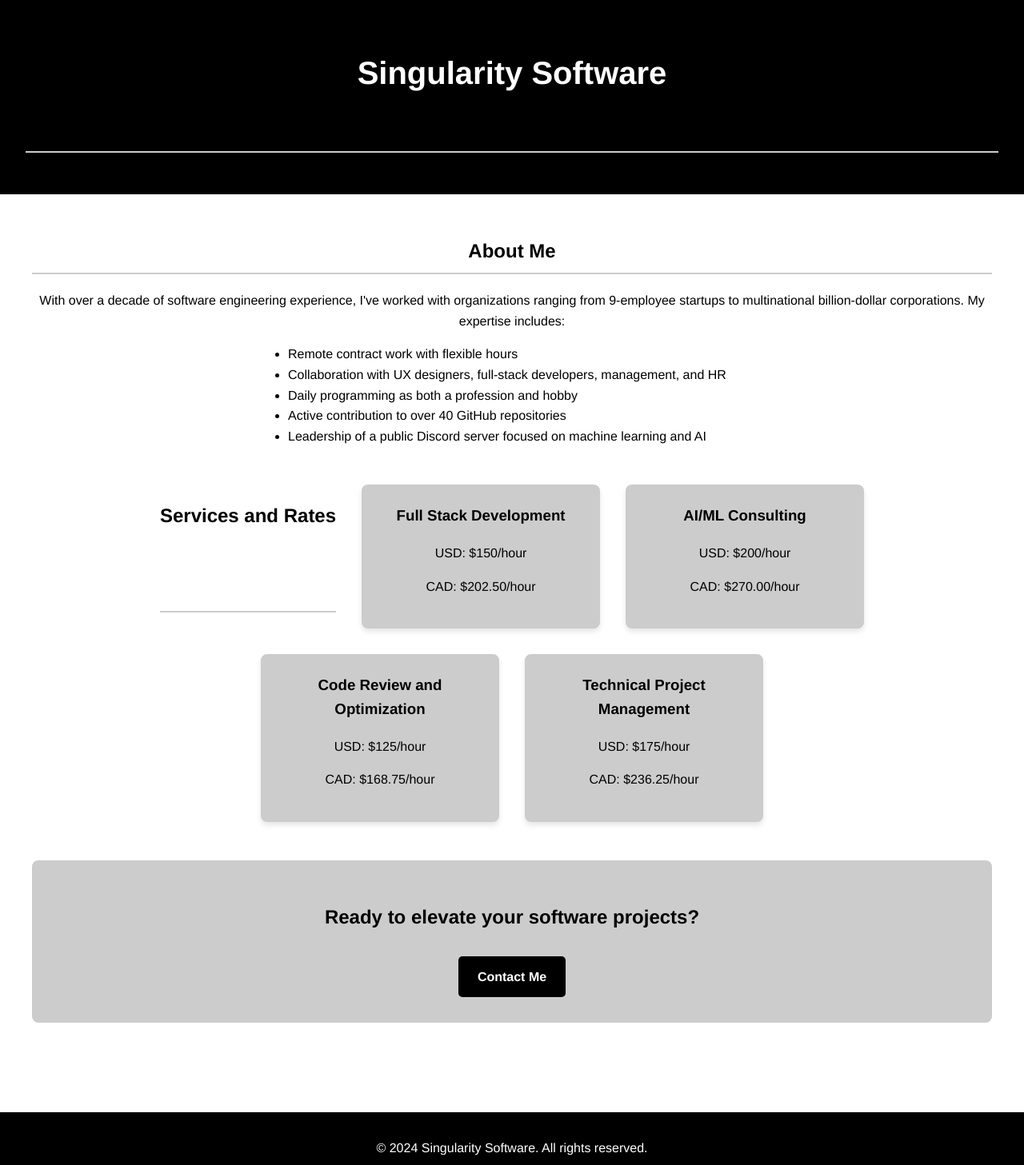
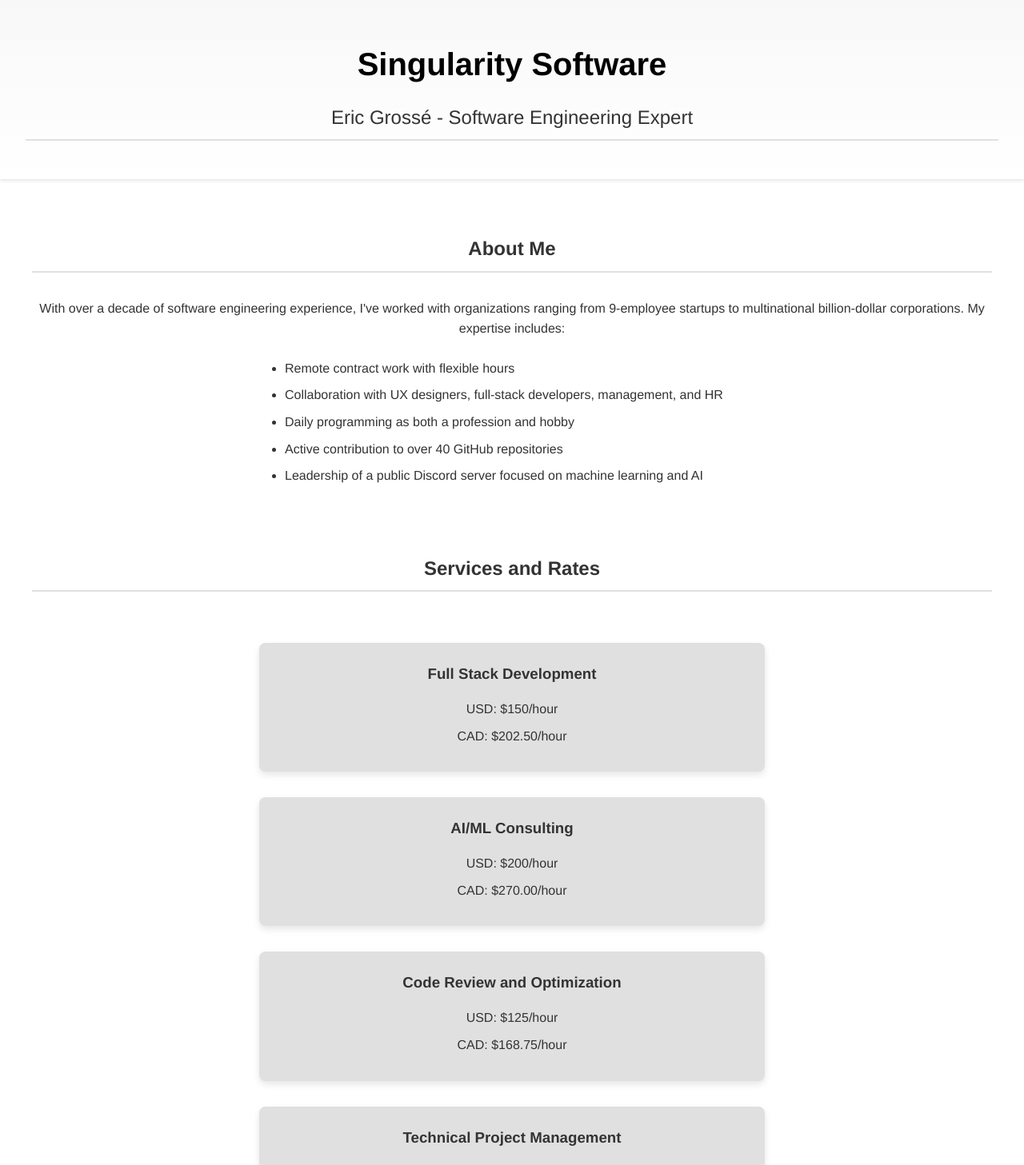
Before and after one commit to ericgrosse/singularity-software-site, a React (Create React App) app: page / in a window 1280 px wide. Shown: the top 1457 px of the page at 80% size. Built offline with nearby package versions, Linux system fonts and the light colour scheme.

Commit message:
perplexity.ai update 3

```diff
--- a/src/App.css
+++ b/src/App.css
@@ -1,11 +1,12 @@
 /* App.css */
 
 :root {
-  --background-color: #ffffff; /* White background */
-  --text-color: #000000;       /* Black text */
-  --header-background: #000000; /* Black header */
-  --header-text-color: #ffffff; /* White header text */
-  --accent-color: #cccccc;      /* Light gray for accents */
+  --background-color: #ffffff;
+  --text-color: #333333;
+  --header-background: #f8f8f8;
+  --header-text-color: #000000;
+  --accent-color: #e0e0e0;
+  --shadow-color: rgba(0, 0, 0, 0.1);
 }
 
 body {
@@ -22,72 +23,108 @@
 }
 
 .App-header {
-  background-color: var(--header-background);
-  padding: 2rem;
+  background: linear-gradient(to bottom, var(--header-background), #ffffff);
+  padding: 3rem 2rem;
   color: var(--header-text-color);
+  box-shadow: 0 2px 4px var(--shadow-color);
 }
 
 .App-header h1 {
   font-size: 2.5rem;
-  margin-bottom: 0.5rem;
+  margin: 0 0 1rem 0;
 }
 
 .App-header h2 {
   font-size: 1.5rem;
   font-weight: normal;
+  margin: 0;
 }
 
 main {
   max-width: 1200px;
   margin: 0 auto;
-  padding: 2rem;
+  padding: 3rem 2rem;
 }
 
 section {
-  margin-bottom: 3rem;
+  margin-bottom: 4rem;
 }
 
 h2 {
   color: var(--text-color);
   border-bottom: 2px solid var(--accent-color);
   padding-bottom: 0.5rem;
+  margin-bottom: 2rem;
+}
+
+.about p {
+  margin-bottom: 1.5rem;
 }
 
 .about ul {
   text-align: left;
   max-width: 600px;
-  margin: 1rem auto;
+  margin: 0 auto 1.5rem;
+  padding-left: 2rem;
+}
+
+.about li {
+  margin-bottom: 0.5rem;
 }
 
 .services {
   display: flex;
+  flex-direction: column;
+  align-items: center;
+  gap: 2rem;
+}
+
+.services h2 {
+  width: 100%;
+  text-align: center;
+}
+
+.service-items-container {
+  display: flex;
   flex-wrap: wrap;
   justify-content: center;
   gap: 2rem;
+  width: 100%;
 }
 
 .service-item {
   background-color: var(--accent-color);
   border-radius: 8px;
   padding: 1.5rem;
-  width: 250px;
-  box-shadow: 0 4px 6px rgba(0, 0, 0, 0.1);
-  transition: transform 0.3s ease;
+  width: calc(50% - 1rem);
+  box-shadow: 0 4px 8px var(--shadow-color);
+  transition: transform 0.3s ease, box-shadow 0.3s ease;
 }
 
 .service-item:hover {
   transform: translateY(-5px);
+  box-shadow: 0 8px 16px var(--shadow-color);
 }
 
 .service-item h3 {
   color: var(--text-color);
   margin-top: 0;
+  margin-bottom: 1rem;
+}
+
+.service-item p {
+  margin: 0.5rem 0;
 }
 
 .cta {
-  background-color: var(--accent-color);
-  padding: 2rem;
+  background: linear-gradient(to bottom, var(--accent-color), #ffffff);
+  padding: 3rem 2rem;
   border-radius: 8px;
+  box-shadow: 0 2px 4px var(--shadow-color);
+}
+
+.cta h2 {
+  margin-bottom: 1.5rem;
 }
 
 .cta-button {
@@ -98,18 +135,24 @@
   text-decoration: none;
   border-radius: 5px;
   font-weight: bold;
-  transition: background-color 0.3s ease;
+  transition: background-color 0.3s ease, transform 0.3s ease;
 }
 
 .cta-button:hover {
-  background-color: #333333; /* Darker gray on hover */
+  background-color: #555555;
+  transform: scale(1.05);
 }
 
 footer {
-  background-color: var(--header-background);
+  background: linear-gradient(to bottom, var(--header-background), #ffffff);
   color: var(--header-text-color);
-  padding: 1rem;
-  margin-top: 2rem;
+  padding: 2rem;
+  margin-top: 3rem;
+  box-shadow: 0 -2px 4px var(--shadow-color);
+}
+
+footer p {
+  margin: 0 0 1rem 0;
 }
 
 footer a {
@@ -123,6 +166,10 @@
 }
 
 @media (max-width: 768px) {
+  .App-header {
+    padding: 2rem 1rem;
+  }
+
   .App-header h1 {
     font-size: 2rem;
   }
@@ -132,10 +179,14 @@
   }
 
   main {
-    padding: 1rem;
+    padding: 2rem 1rem;
   }
 
   .service-item {
     width: 100%;
   }
+
+  .cta {
+    padding: 2rem 1rem;
+  }
 }
--- a/src/App.js
+++ b/src/App.js
@@ -41,6 +41,7 @@
         </section>
         <section className="services">
           <h2>Services and Rates</h2>
+          <div className="service-items-container">
             {services.map((service, index) => (
               <div key={index} className="service-item">
                 <h3>{service.name}</h3>
@@ -48,6 +49,7 @@
                 <p>CAD: ${(service.rate * cadRate).toFixed(2)}/hour</p>
               </div>
             ))}
+          </div>
         </section>
         <section className="cta">
           <h2>Ready to elevate your software projects?</h2>
```
Lines whose indentation alone changed are shown as unchanged.
